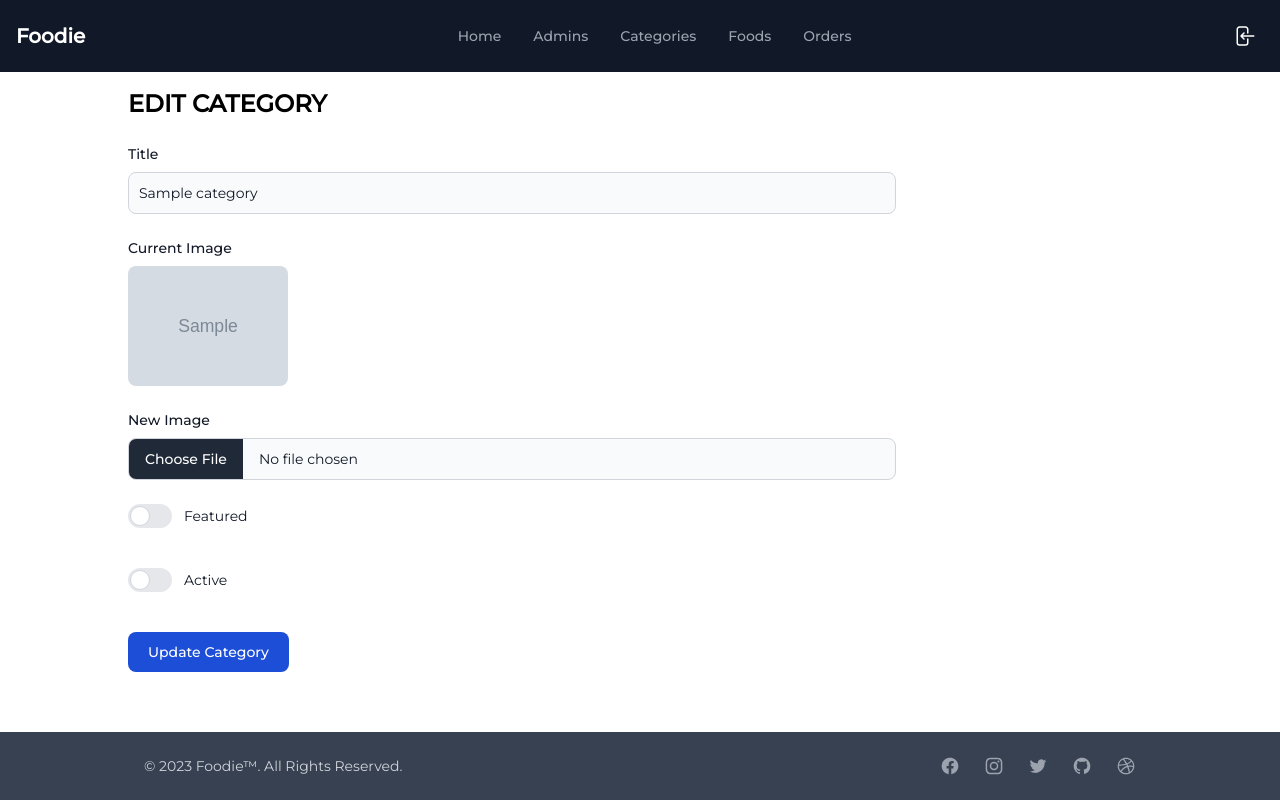
After one commit to kyng-cytro/foodie, a PHP site: page /foodie/admin/edit-category.php?id=1 in a window 1280 px wide. The commit adds this page. Run offline with PHP 8.4, Linux system fonts and the light colour scheme; tables that the repository leaves empty or names only in its code hold one stand-in row (values such as "Sample post"); grey boxes marked "Sample" are stand-in pictures; some libraries are stand-ins or nearby versions.

Commit message:
:sparkles: added edit category

```diff
--- /dev/null
+++ b/admin/edit-category.php
@@ -0,0 +1,152 @@
+<!DOCTYPE html>
+<html lang="en">
+
+<head>
+    <meta charset="UTF-8">
+    <meta http-equiv="X-UA-Compatible" content="IE=edge">
+    <meta name="viewport" content="width=device-width, initial-scale=1.0">
+    <link rel="preconnect" href="https://fonts.googleapis.com" />
+    <link rel="preconnect" href="https://fonts.gstatic.com" crossorigin />
+    <link href="https://fonts.googleapis.com/css2?family=Montserrat:wght@200;300;400;500&display=swap" rel="stylesheet" />
+    <link href="https://cdnjs.cloudflare.com/ajax/libs/flowbite/1.6.3/flowbite.min.css" rel="stylesheet" />
+    <link rel="stylesheet" href="../css/output.css" />
+    <title>Foodie | Edit Category</title>
+</head>
+
+<body class="min-h-screen flex flex-col font-montserrat">
+    <!--- Nav Bar -->
+    <?php include('partials/header.php') ?>
+
+    <?php
+    if (isset($_GET['id'])) {
+        $id = $_GET['id'];
+
+        $sql = "SELECT * FROM category WHERE id= $id";
+
+        $res = $conn->query($sql);
+
+        $category = $res->fetch_assoc();
+
+        if (!$category['id']) {
+            $_SESSION['no-category-found'] = '<span class="text-sm font-semibold text-red-500">Category not Found.</span>';
+            header('location:' . SITEURL . 'admin/manage-categories.php');
+        }
+
+        $title = $category['title'];
+        $current_image = $category['image_name'];
+        $featured = $category['featured'];
+        $active = $category['active'];
+    } else {
+        header('location:' . SITEURL . 'admin/manage-categories.php');
+    }
+    ?>
+    <!-- Main Content -->
+    <div class="md:max-w-[80%] mx-auto py-4 px-2 md:px-0 w-full flex-1">
+        <div class="space-y-6">
+            <h2 class="font-bold text-2xl uppercase">Edit Category</h2>
+            <?php
+            if (isset($_POST['submit'])) {
+                $id = $_POST['id'];
+                $title = $_POST['title'];
+                $current_image = $_POST['current_image'];
+                $featured = isset($_POST['featured']) ? $_POST['featured'] == "on" : 0;
+                $active = isset($_POST['active']) ? $_POST['active'] == "on" : 0;
+
+                if (isset($_FILES['image']['name'])) {
+                    $image_name = $_FILES['image']['name'];
+
+                    if ($image_name != "") {
+                        $ext = end(explode('.', $image_name));
+                        $image_name = "Food_Category_" . rand(000, 999) . '.' . $ext;
+                        $source_path = $_FILES['image']['tmp_name'];
+
+                        //NOTE: Had to make this directory writable
+                        $destination_path = "../images/category/" . $image_name;
+                        $upload = move_uploaded_file($source_path, $destination_path);
+                        if ($upload == false) {
+                            $_SESSION['upload'] =  '<span class="text-sm font-semibold text-red-500">Failed to Upload Image.</span>';
+                            header('location:' . SITEURL . 'admin/manage-categories.php');
+                            die();
+                        }
+
+                        // Deleting Old Image
+                        if ($current_image != "") {
+                            $remove_path = "../images/category/" . $current_image;
+
+                            $remove = unlink($remove_path);
+                            if ($remove == false) {
+                                $_SESSION['failed-remove'] =  '<span class="text-sm font-semibold text-red-500">Failed to Remove Current Image.</span>';
+                                header('location:' . SITEURL . 'admin/manage-categories.php');
+                                die();
+                            }
+                        }
+                    } else {
+                        $image_name = $current_image;
+                    }
+
+                    //TODO: fix updated at timestamp
+                    $sql2 = "UPDATE category SET
+                        title = '$title',
+                        image_name = '$image_name',
+                        featured = '$featured',
+                        active = '$active'
+                        WHERE id=$id
+                    ";
+
+                    $res2 = $conn->real_query($sql2);
+
+                    if ($res) {
+                        $_SESSION['add'] = '<span class="text-sm font-semibold text-green-500">Category Updated Successfully.</span>';
+                    } else {
+                        $_SESSION['add'] = '<span class="text-sm font-semibold text-red-500">An Error Occurred While Updating Category</span>';
+                    }
+
+                    header('location:' . SITEURL . 'admin/manage-categories.php');
+                } else {
+                    $image_name = $current_image;
+                }
+            }
+            ?>
+            <form action="<?php $_SERVER['PHP_SELF'] ?>" method="POST" enctype="multipart/form-data" class="max-w-3xl">
+                <div class="mb-6">
+                    <label for="title" class="block mb-2 text-sm font-medium text-gray-900 ">Title</label>
+                    <input name="title" type="text" id="title" value="<?php echo $title; ?>" class="bg-gray-50 border border-gray-300 text-gray-900 text-sm rounded-lg focus:ring-blue-500 focus:border-blue-500 block w-full p-2.5" placeholder="Healthy" required>
+                </div>
+                <div class="mb-6">
+                    <label for="image" class="block mb-2 text-sm font-medium text-gray-900 ">Current Image</label>
+                    <?php if ($current_image != "") : ?>
+                        <img class="h-auto w-40 rounded-lg" src="<?php echo '../images/category/' . $current_image ?>" />
+                    <?php else : ?>
+                        <p class=" text-sm font-light">No current image to show</p>
+                    <?php endif ?>
+                </div>
+                <div class="mb-6">
+                    <label for="image" class="block mb-2 text-sm font-medium text-gray-900 ">New Image</label>
+                    <input class="block w-full text-sm text-gray-900 border border-gray-300 rounded-lg cursor-pointer bg-gray-50  focus:outline-none" name="image" id="image" type="file">
+                </div>
+                <div class="mb-6">
+                    <label class="relative inline-flex items-center mb-4 cursor-pointer">
+                        <input type="checkbox" name="featured" <?php echo $featured == 1 ? 'checked' : null ?> id="featured" class="sr-only peer">
+                        <div class="w-11 h-6 bg-gray-200 rounded-full peer peer-focus:ring-4 peer-focus:ring-blue-300 peer-checked:after:translate-x-full peer-checked:after:border-white after:content-[''] after:absolute after:top-0.5 after:left-[2px] after:bg-white after:border-gray-300 after:border after:rounded-full after:h-5 after:w-5 after:transition-all  peer-checked:bg-blue-600"></div>
+                        <span class="ml-3 text-sm  text-gray-900">Featured</span>
+                    </label>
+                </div>
+                <div class="mb-6">
+                    <label class="relative inline-flex items-center mb-4 cursor-pointer">
+                        <input type="checkbox" name="active" <?php echo $active == 1 ? 'checked' : null ?> id="active" class="sr-only peer">
+                        <div class="w-11 h-6 bg-gray-200 rounded-full peer peer-focus:ring-4 peer-focus:ring-blue-300 peer-checked:after:translate-x-full peer-checked:after:border-white after:content-[''] after:absolute after:top-0.5 after:left-[2px] after:bg-white after:border-gray-300 after:border after:rounded-full after:h-5 after:w-5 after:transition-all  peer-checked:bg-blue-600"></div>
+                        <span class="ml-3 text-sm  text-gray-900">Active</span>
+                    </label>
+                </div>
+                <input type="hidden" name="current_image" value="<?php echo $current_image; ?>">
+                <input type="hidden" name="id" value="<?php echo $id; ?>">
+                <button type="submit" name="submit" class="text-white bg-blue-700 hover:bg-blue-800 focus:ring-4 focus:outline-none focus:ring-blue-300 font-medium rounded-lg text-sm w-full sm:w-auto px-5 py-2.5 text-center dark:bg-blue-600 dark:hover:bg-blue-700 dark:focus:ring-blue-800">Update Category</button>
+            </form>
+        </div>
+    </div>
+    <!-- Footer -->
+    <?php include('partials/footer.php') ?>
+    <script src="https://cdnjs.cloudflare.com/ajax/libs/flowbite/1.6.3/flowbite.min.js"></script>
+</body>
+
+</html>
--- a/admin/manage-categories.php
+++ b/admin/manage-categories.php
@@ -44,6 +44,12 @@
                 if (isset($_SESSION['upload'])) {
                     echo $_SESSION['upload'];
                     unset($_SESSION['upload']);
+                }
+                ?>
+                <?php
+                if (isset($_SESSION['no-category-found'])) {
+                    echo $_SESSION['no-category-found'];
+                    unset($_SESSION['no-category-found']);
                 }
                 ?>
             </div>
--- a/css/output.css
+++ b/css/output.css
@@ -747,6 +747,14 @@ video {
   height: 100%;
 }
 
+.h-auto {
+  height: auto;
+}
+
+.h-20 {
+  height: 5rem;
+}
+
 .min-h-screen {
   min-height: 100vh;
 }
@@ -783,6 +791,14 @@ video {
   width: 2.75rem;
 }
 
+.w-20 {
+  width: 5rem;
+}
+
+.w-40 {
+  width: 10rem;
+}
+
 .max-w-2xl {
   max-width: 42rem;
 }
@@ -793,6 +809,18 @@ video {
 
 .max-w-lg {
   max-width: 32rem;
+}
+
+.max-w-md {
+  max-width: 28rem;
+}
+
+.max-w-sm {
+  max-width: 24rem;
+}
+
+.max-w-xs {
+  max-width: 20rem;
 }
 
 .flex-1 {
@@ -1174,6 +1202,10 @@ video {
   text-align: center;
 }
 
+.text-start {
+  text-align: start;
+}
+
 .font-montserrat {
   font-family: Montserrat, sans-serif;
 }
@@ -1234,6 +1266,10 @@ video {
 
 .font-thin {
   font-weight: 100;
+}
+
+.font-extralight {
+  font-weight: 200;
 }
 
 .uppercase {
```
Also changed, not shown: admin/edit-admin.php (+8 -4 lines), images/category/Food_Category_37.jpg (added).
